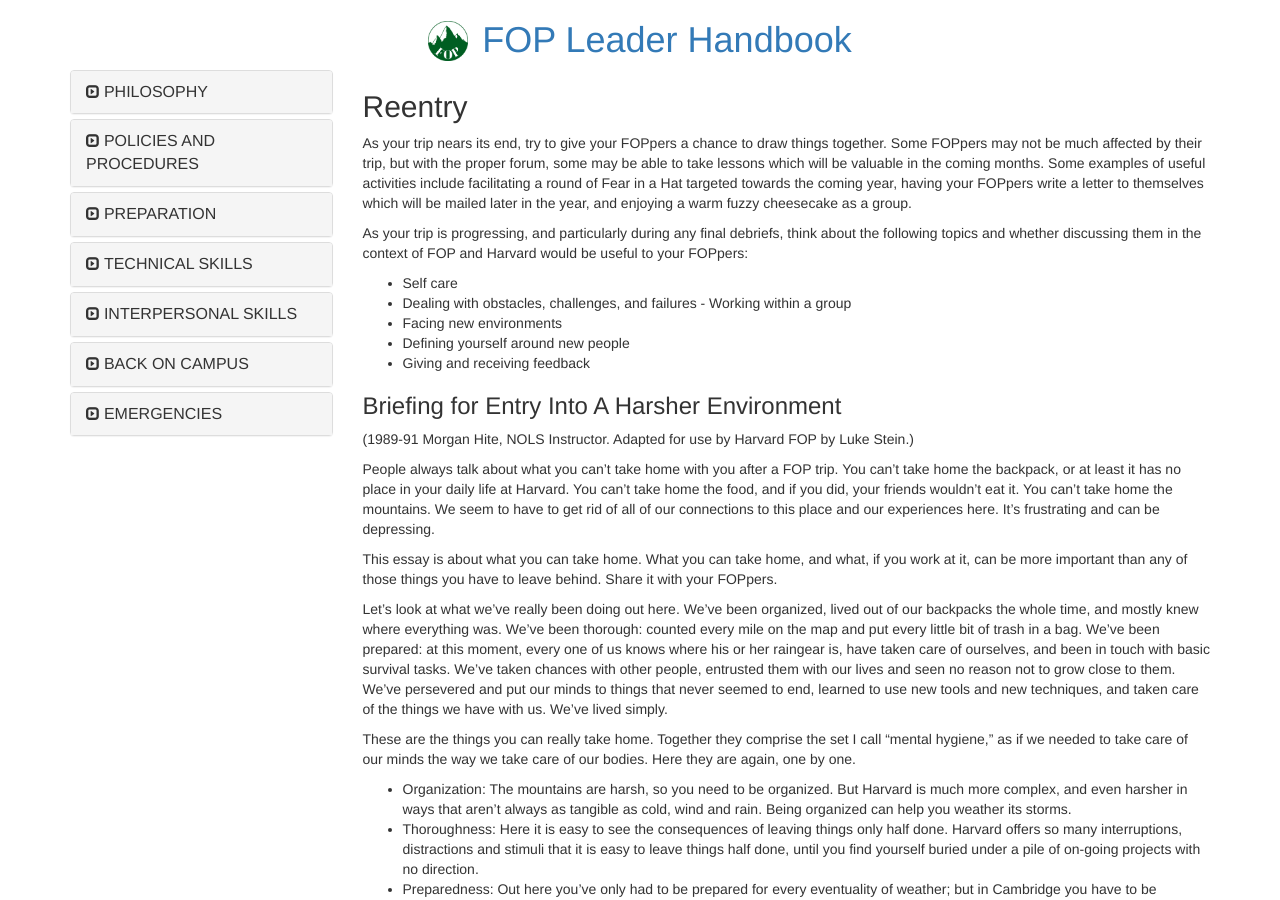
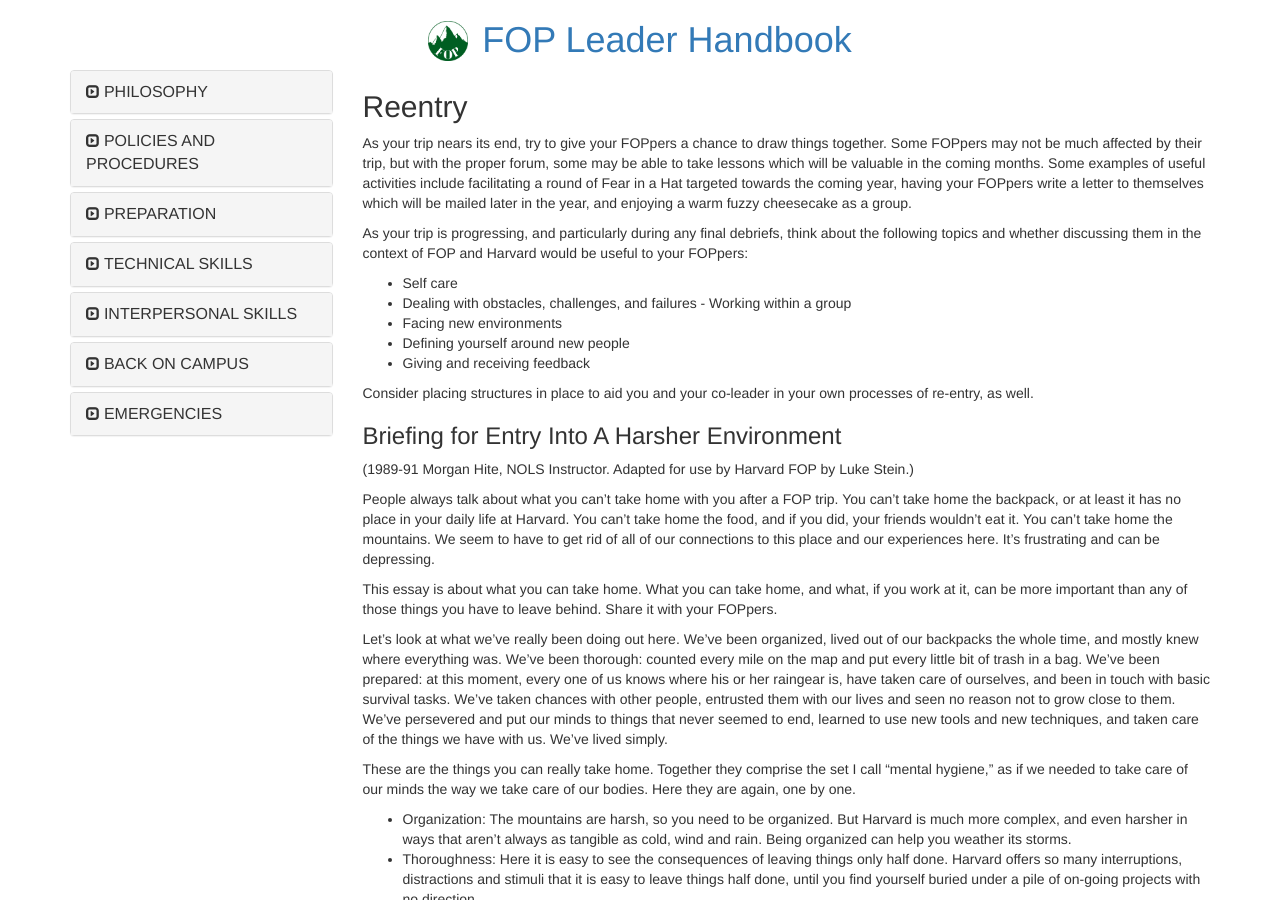
Before and after one commit to neo-project/global-blockchain-compliance-hub, a Jekyll site: the page built from _posts/1111-11-11-reentry.md, in a window 1280 px wide and 900 px high. Built offline with Jekyll 4.4.1, drawn with Linux system fonts in a browser that asks for light colours; nearby versions of some CDN libraries; comment, search, counter and statistics services are not loaded.

Commit message:
Update 1111-11-11-reentry.md

```diff
--- a/_posts/1111-11-11-reentry.md
+++ b/_posts/1111-11-11-reentry.md
@@ -16,6 +16,8 @@
 - Facing new environments
 - Defining yourself around new people
 - Giving and receiving feedback
+
+Consider placing structures in place to aid you and your co-leader in your own processes of re-entry, as well.
 
 ### Briefing for Entry Into A Harsher Environment
 
```
